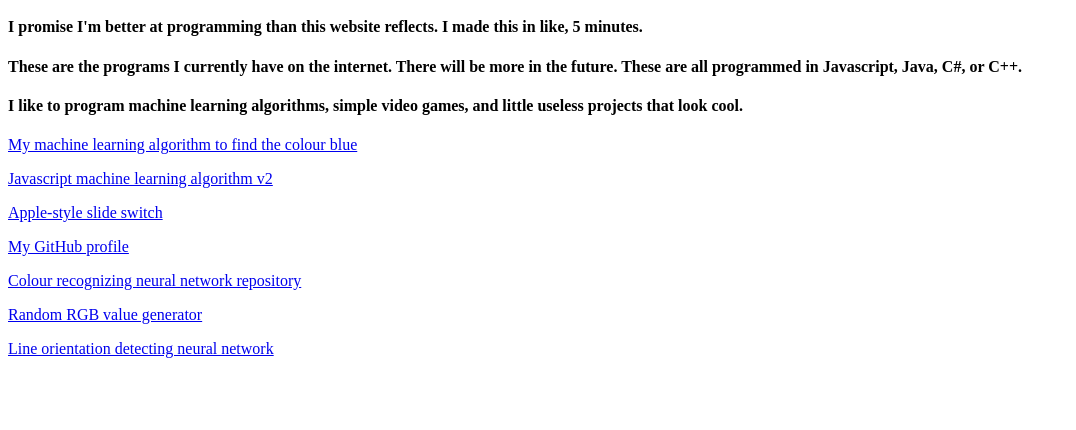
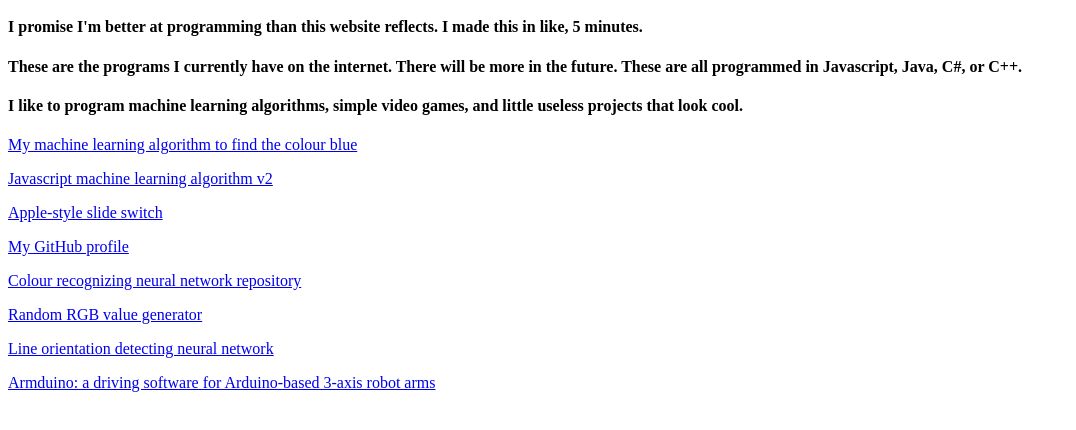
Before and after one commit to TreacherousToast/TreacherousToast-s-program-website, a plain HTML site: page index.html in a window 1280 px wide. Shown: the part 48-478 px from the top of the page, without its empty margins (0-1076 px from the left). Drawn offline with Linux system fonts and the light colour scheme.

Commit message:
Update index.html

```diff
--- a/index.html
+++ b/index.html
@@ -11,5 +11,6 @@
 <p><a href="https://github.com/TreacherousToast/Colour-recognizing-neural-network">Colour recognizing neural network repository</a></p>
 <p><a href="https://goo.gl/zzs2ZR">Random RGB value generator</a></p>
     <p><a href="https://github.com/TreacherousToast/Line-orientation-detecting-neural-network">Line orientation detecting neural network</a></p>
+    <p><a href="https://github.com/TreacherousToast/Armduino">Armduino: a driving software for Arduino-based 3-axis robot arms</a></p>
     </body>
   </html>
```
